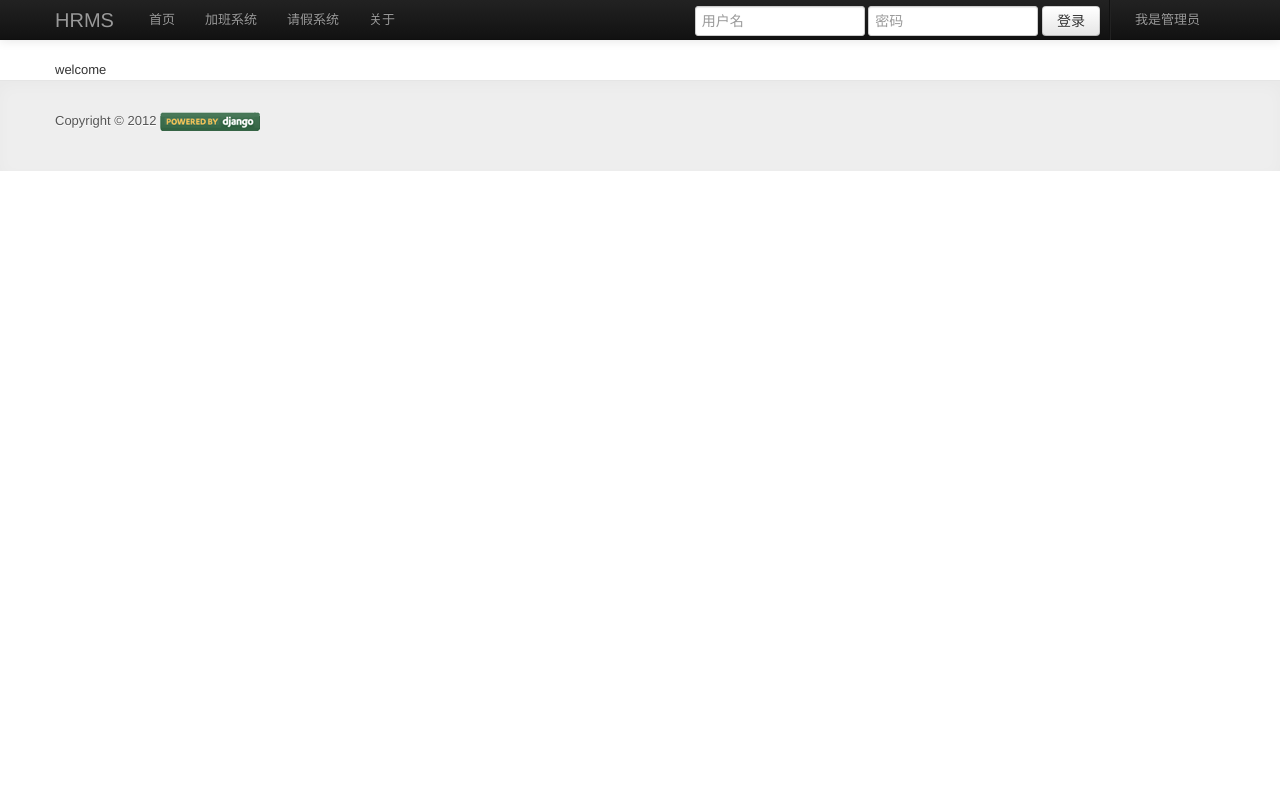
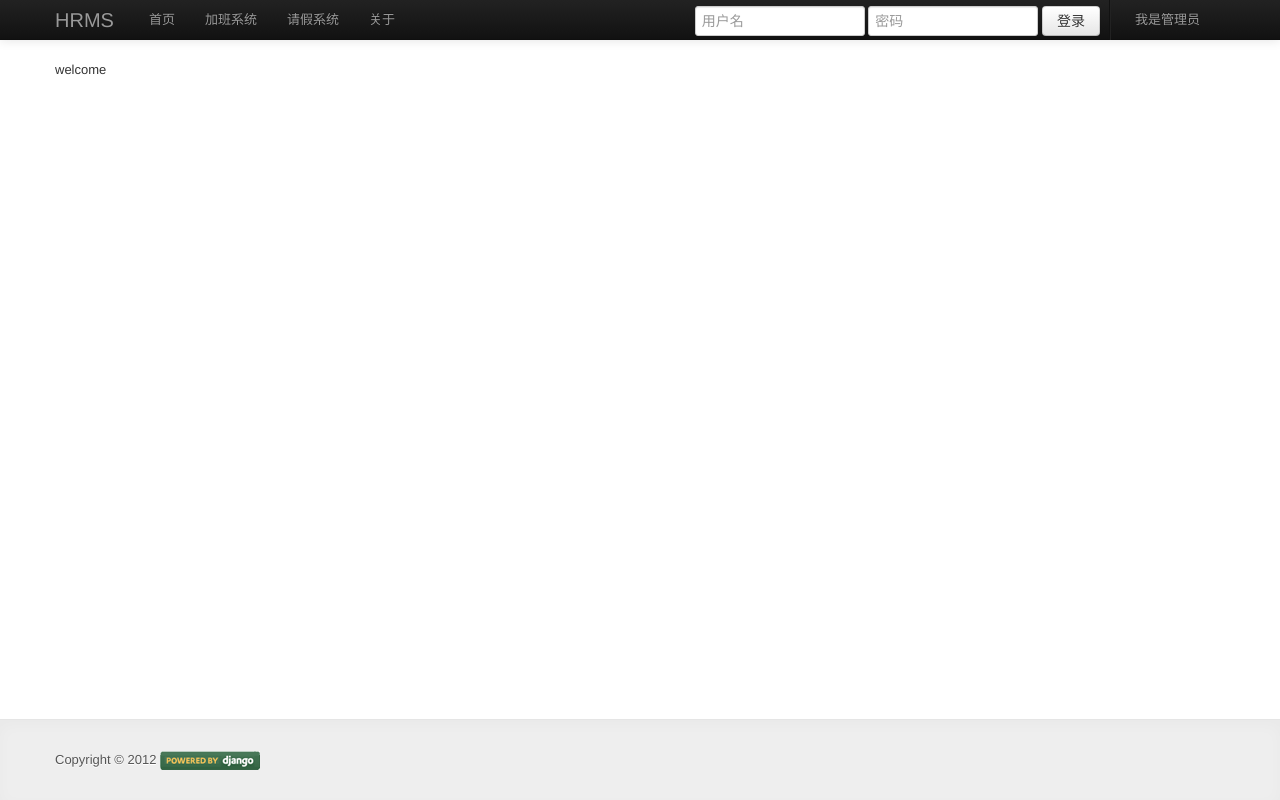
Before and after one commit to phaibin/my_hrms, a Django app: template templates/index.html in a window 1280 px wide. Run offline with Django 3.2, Linux system fonts and the light colour scheme; the template is opened without the code that fills it, so the values that code supplies are empty; parts of the project's set-up code (start-up, migrations or seed data) failed here and were passed over; some libraries are stand-ins or nearby versions.

Commit message:
fixed footer

```diff
--- a/static/css/style.css
+++ b/static/css/style.css
@@ -1,3 +1,12 @@
+html, body { height: 100%; }
+
+.container { min-height: 100%; height: auto !important; height: 100%; }
+
+#push-top { padding-top: 60px; }
+#push-bottom { padding-bottom: 81px; }
+
+.footer { position: relative; margin-top: -81px;/*等于footer的高度*/ height: 20px; clear:both; }
+
 body { font-size: 13px; }
 
 #dialog-date-filter { display:none; }
--- a/templates/base.html
+++ b/templates/base.html
@@ -9,11 +9,6 @@
 
     <!-- Le styles -->
     <link href="{{ STATIC_URL }}css/bootstrap.css" rel="stylesheet">
-    <style type="text/css">
-      body {
-        padding-top: 60px;
-      }
-    </style>
     <link href="{{ STATIC_URL }}css/bootstrap-responsive.css" rel="stylesheet">
     <link href="{{ STATIC_URL }}css/docs.css" rel="stylesheet">
 
@@ -67,6 +62,8 @@
     </div>
 
     <div class="container">
+
+      <div id="push-top"></div>
 
       {% block content %}
       {% endblock %}
@@ -229,6 +226,8 @@
       {% block js %}
       {% endblock %}
 
+      <div id="push-bottom"></div>
+
     </div>
 
     <footer class="footer">
```
Also changed, not shown: db/development.sqlite3.
